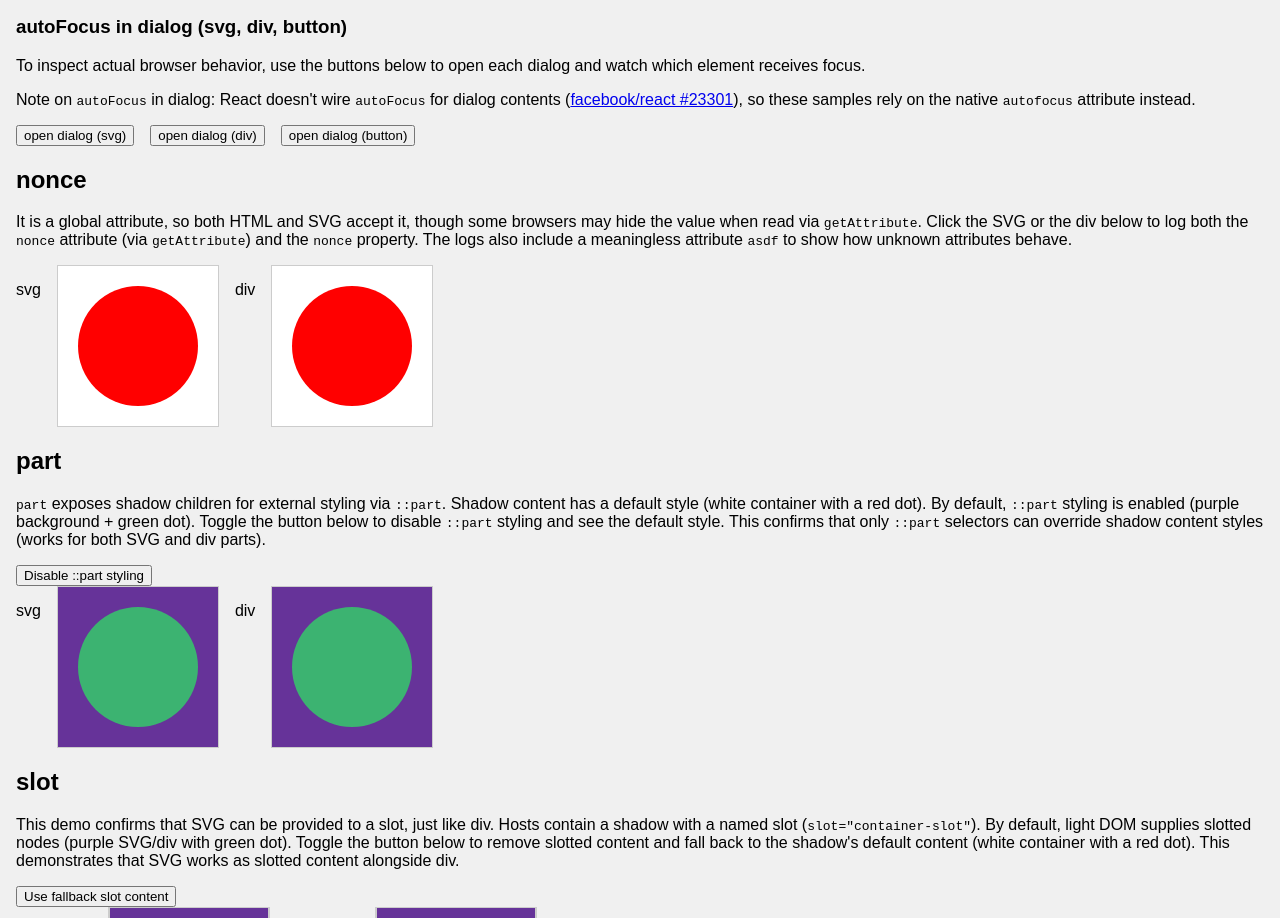
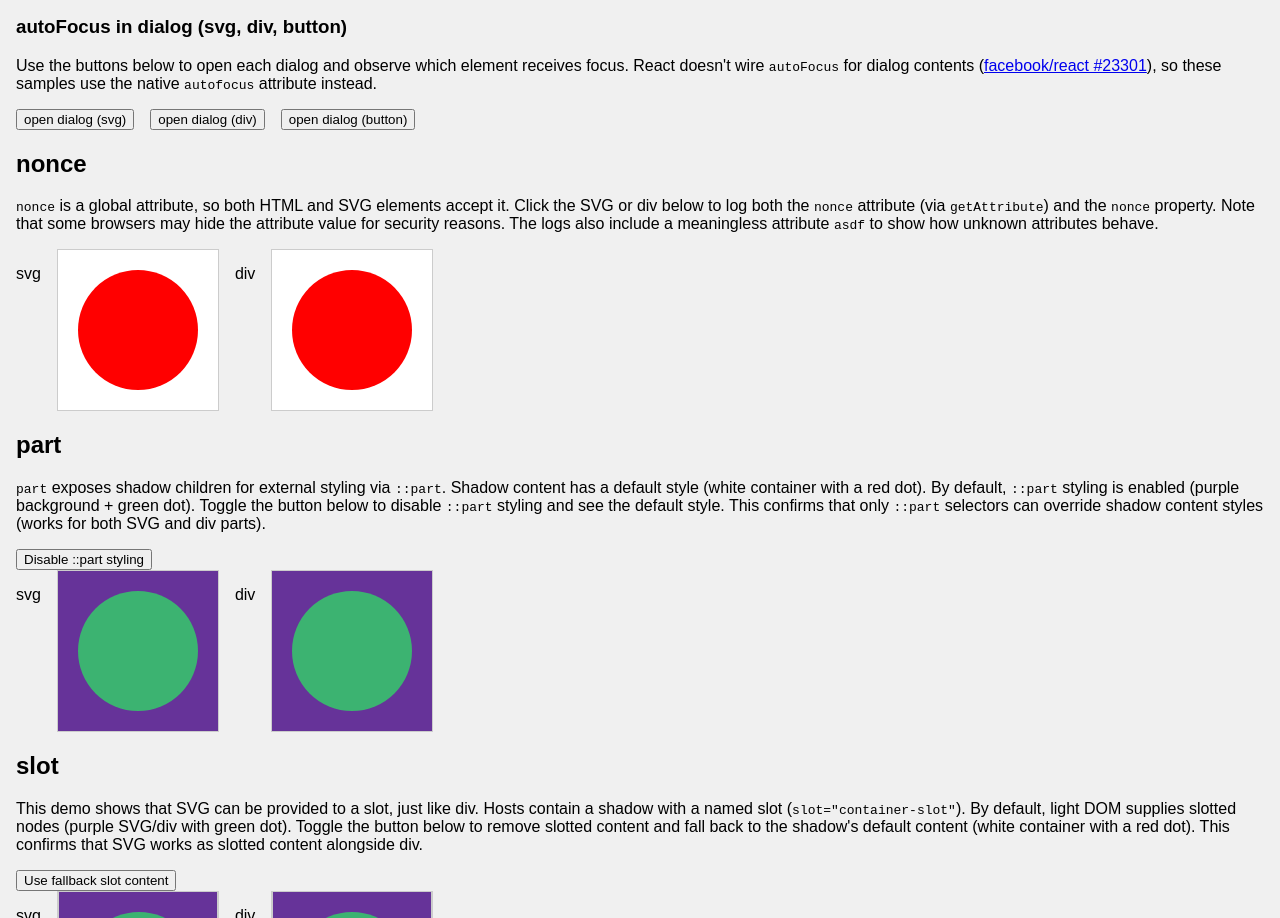
Before and after one commit to okathira/typescript-react-additional-svg-attributes, a React (Vite) app: page / in a window 1280 px wide. Shown: the part 474-1392 px from the top of the page. Built offline with nearby package versions, Linux system fonts and the light colour scheme.

Commit message:
feat: improve descriptions

```diff
--- a/src/App.tsx
+++ b/src/App.tsx
@@ -1,20 +1,23 @@
 /**
- * Demo to verify SVG attributes added to SVGAttributes<T>:
- * - autoFocus (with tabIndex=0 so focus can be taken)
+ * Demo to verify SVG attributes considered for addition to SVGAttributes<T>:
+ * - autoFocus (with tabIndex so focus can be taken)
  * - nonce
  * - part
  * - slot
  *
  * Why prefix is excluded:
- * - In HTMLAttributes, `prefix` is the RDFa attribute. SVGAttributes currently
- *   does not declare that RDFa attribute. The script matched Element.prefix,
- *   a different read-only DOM property, so I leave `prefix` out for SVG.
+ * - In HTMLAttributes, `prefix` refers to the RDFa attribute. SVGAttributes does not
+ *   currently declare this RDFa attribute. The script matched Element.prefix, which is
+ *   a different read-only DOM property, so `prefix` is excluded from SVG additions.
  *
- * What this demo checks:
- * - autoFocus: focus behavior on mount/open (native `autofocus` vs React `autoFocus`).
- * - nonce: property and attribute are logged (note some browsers hide the attribute).
- * - part: host exposes an SVG part; styled via ::part to prove it works.
- * - slot: slotted SVG is styled via ::slotted and logs assignedSlot info.
+ * What this demo demonstrates:
+ * - autoFocus: Confirms React does not support `autoFocus` on non-form controls (SVG/div),
+ *   though the native `autofocus` attribute works. Conclusion: not added to SVGAttributes.
+ * - nonce: Logs both the `nonce` attribute (via `getAttribute`) and property to show
+ *   they work on SVG elements. Some browsers may hide the attribute for security.
+ * - part: Shows that `::part` selectors can style shadow content exposed via `part`
+ *   attributes on SVG elements (works the same as div).
+ * - slot: Confirms SVG elements can be provided to named slots, just like div elements.
  */
 
 import { useEffect, useRef, useState } from "react";
@@ -23,7 +26,7 @@ import type { MouseEvent, RefObject } from "react";
 function AutoFocusDemo() {
   return (
     <>
-      <h2>autoFocus</h2>
+      <h2 id="autofocus">autoFocus</h2>
       <p>
         Note on <code>autoFocus</code>: The native <code>autofocus</code>{" "}
         attribute was originally form controls only, but now applies to HTML and
@@ -67,10 +70,10 @@ function AutoFocusDemo() {
 function AutoFocusBasic() {
   return (
     <>
-      <h3>autoFocus (svg, div, button)</h3>
+      <h3 id="autofocus-basic">autoFocus (svg, div, button)</h3>
       <p>
-        To inspect actual behavior, try toggling/commenting{" "}
-        <code>autoFocus</code> / <code>autofocus</code>.
+        Toggle or comment out <code>autoFocus</code> and <code>autofocus</code>{" "}
+        attributes in the code to inspect how each element behaves on mount.
       </p>
       <div className="row">
         <p>svg</p>
@@ -118,18 +121,15 @@ function AutoFocusInDialog() {
 
   return (
     <>
-      <h3>autoFocus in dialog (svg, div, button)</h3>
+      <h3 id="autofocus-dialog">autoFocus in dialog (svg, div, button)</h3>
       <p>
-        To inspect actual browser behavior, use the buttons below to open each
-        dialog and watch which element receives focus.
-      </p>
-      <p>
-        Note on <code>autoFocus</code> in dialog: React doesn't wire{" "}
-        <code>autoFocus</code> for dialog contents (
+        Use the buttons below to open each dialog and observe which element
+        receives focus. React doesn't wire <code>autoFocus</code> for dialog
+        contents (
         <a href="https://github.com/facebook/react/issues/23301">
           facebook/react #23301
         </a>
-        ), so these samples rely on the native <code>autofocus</code> attribute
+        ), so these samples use the native <code>autofocus</code> attribute
         instead.
       </p>
       <div className="row">
@@ -207,28 +207,28 @@ function AutoFocusInDialog() {
 function NonceDemo() {
   const handleClick = (e: MouseEvent<SVGSVGElement | HTMLDivElement>) => {
     console.log(
-      "nonce:",
-      e.currentTarget.getAttribute("nonce"),
-      // nonce is valid property
-      e.currentTarget.nonce
+      `nonce attribute: ${e.currentTarget.getAttribute("nonce")}, property: ${
+        // nonce is a valid property
+        e.currentTarget.nonce
+      }`
     );
     console.log(
-      "asdf (meaningless attribute):",
-      e.currentTarget.getAttribute("asdf"),
-      // @ts-expect-error asdf is undefined
-      e.currentTarget.asdf
+      `asdf attribute: ${e.currentTarget.getAttribute("asdf")}, property: ${
+        // @ts-expect-error asdf is undefined
+        e.currentTarget.asdf
+      }`
     );
   };
 
   return (
     <>
-      <h2>nonce</h2>
+      <h2 id="nonce">nonce</h2>
       <p>
-        It is a global attribute, so both HTML and SVG accept it, though some
-        browsers may hide the value when read via <code>getAttribute</code>.
-        Click the SVG or the div below to log both the <code>nonce</code>{" "}
+        <code>nonce</code> is a global attribute, so both HTML and SVG elements
+        accept it. Click the SVG or div below to log both the <code>nonce</code>{" "}
         attribute (via <code>getAttribute</code>) and the <code>nonce</code>{" "}
-        property. The logs also include a meaningless attribute{" "}
+        property. Note that some browsers may hide the attribute value for
+        security reasons. The logs also include a meaningless attribute{" "}
         <code>asdf</code> to show how unknown attributes behave.
       </p>
       <div className="row">
@@ -332,7 +332,7 @@ function PartDemo() {
 
   return (
     <>
-      <h2>part</h2>
+      <h2 id="part">part</h2>
       <p>
         <code>part</code> exposes shadow children for external styling via{" "}
         <code>::part</code>. Shadow content has a default style (white container
@@ -423,15 +423,14 @@ function SlotDemo() {
 
   return (
     <>
-      <h2>slot</h2>
+      <h2 id="slot">slot</h2>
       <p>
-        This demo confirms that SVG can be provided to a slot, just like div.
-        Hosts contain a shadow with a named slot (
-        <code>slot="container-slot"</code>
+        This demo shows that SVG can be provided to a slot, just like div. Hosts
+        contain a shadow with a named slot (<code>slot="container-slot"</code>
         ). By default, light DOM supplies slotted nodes (purple SVG/div with
         green dot). Toggle the button below to remove slotted content and fall
         back to the shadow's default content (white container with a red dot).
-        This demonstrates that SVG works as slotted content alongside div.
+        This confirms that SVG works as slotted content alongside div.
       </p>
       <button onClick={() => setSlotOverride((v) => !v)}>
         {slotOverride
@@ -439,7 +438,7 @@ function SlotDemo() {
           : "Override with slotted nodes"}
       </button>
       <div className="row">
-        <p>svg slotted</p>
+        <p>svg</p>
         <div ref={slotSvgHostRef} className="container">
           {slotOverride && (
             <svg
@@ -453,7 +452,7 @@ function SlotDemo() {
           )}
         </div>
 
-        <p>div slotted</p>
+        <p>div</p>
         <div ref={slotDivHostRef} className="container">
           {slotOverride && (
             <div
@@ -511,7 +510,9 @@ function App() {
            }
          `}
       </style>
-      <h1>SVG attribute demo (autoFocus / nonce / part / slot)</h1>
+      <h1 id="svg-attribute-demo">
+        SVG attribute demo (autoFocus / nonce / part / slot)
+      </h1>
       <AutoFocusDemo />
       <NonceDemo />
       <PartDemo />
```
